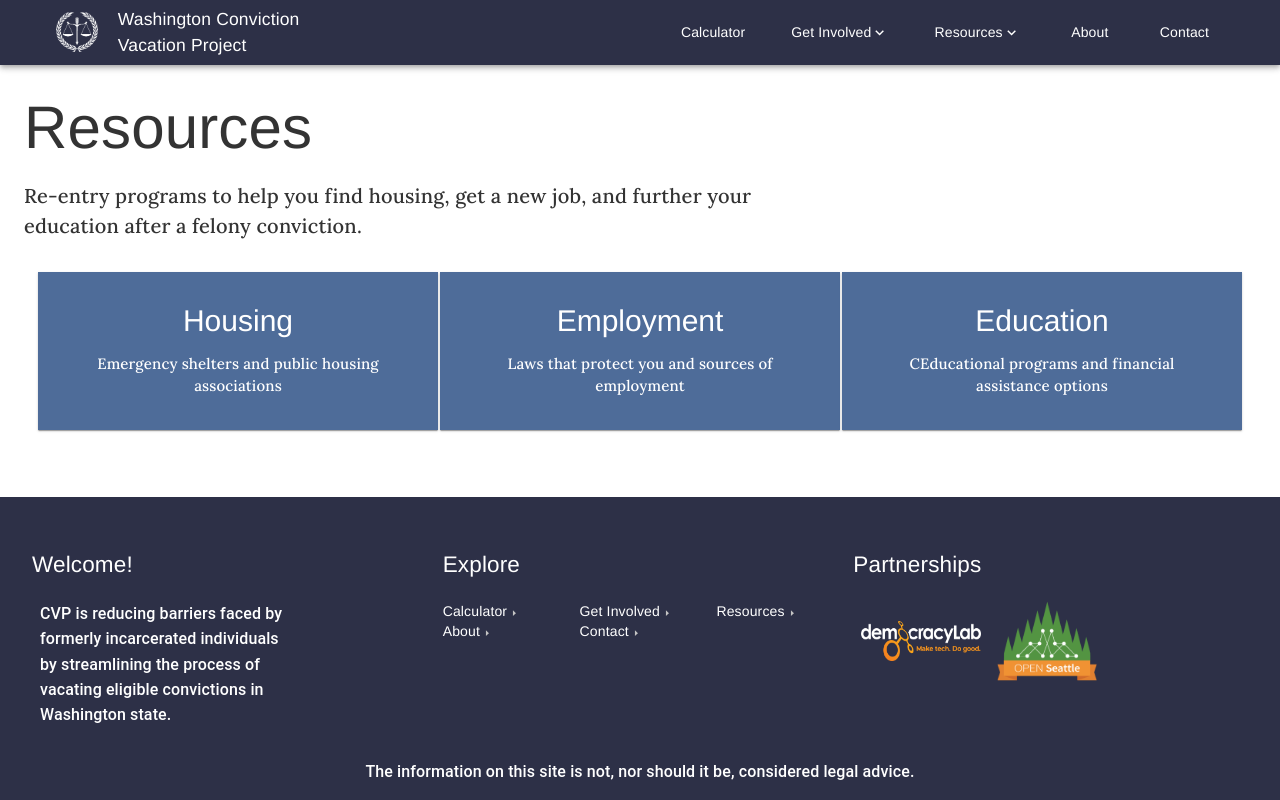
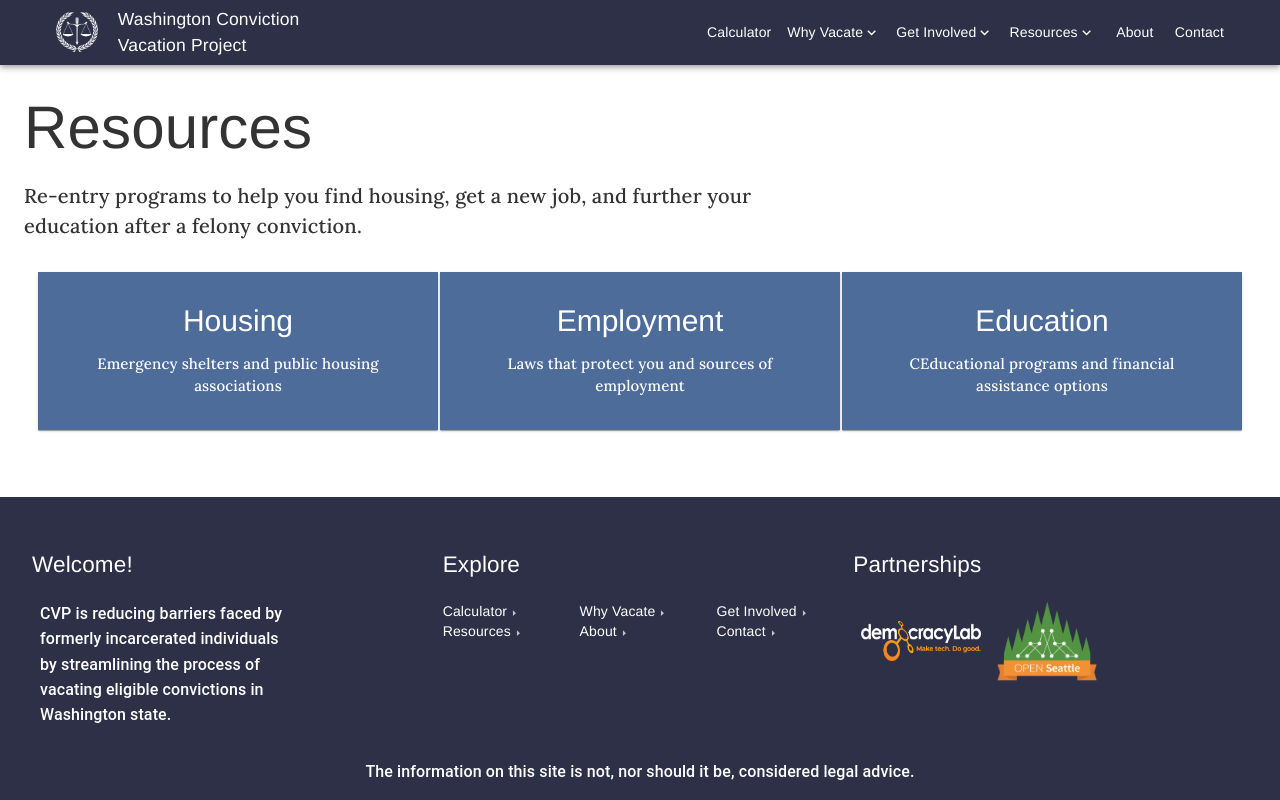
Before and after one commit to openseattle/clearviction-v1, a React (Create React App) app: page /resources/assistance in a window 1280 px wide. Built offline with nearby package versions, Linux system fonts and the light colour scheme.

Commit message:
add more pages

```diff
--- a/src/Components/NavigationAlt.jsx
+++ b/src/Components/NavigationAlt.jsx
@@ -10,11 +10,9 @@ import {
   ListItem,
   Container,
   makeStyles,
+  ButtonGroup,
 } from "@material-ui/core";
-import {
-  MenuSharp as MenuIcon,
-  CloseSharp,
-} from "@material-ui/icons";
+import { MenuSharp as MenuIcon, CloseSharp } from "@material-ui/icons";
 import pages from "../data/siteMap";
 import navLogo from "../Assets/cvp-logo-white.png";
 import { useState } from "react";
@@ -90,9 +88,11 @@ const NavigationAlt = () => {
 
           {/* desktop menu */}
           <Box display={{ xs: "none", md: "flex" }}>
-            {pages.map((page) => (
-              <NavButton page={page} />
-            ))}
+            <ButtonGroup>
+              {pages.map((page) => (
+                <NavButton page={page} />
+              ))}
+            </ButtonGroup>
           </Box>
           {/* mobile menu */}
 
@@ -119,7 +119,7 @@ const NavigationAlt = () => {
                 </IconButton>
               </ListItem>
               {pages.map((page, idx) => (
-               <NavButtonMobile key={idx} page={page} classes={classes}/>
+                <NavButtonMobile key={idx} page={page} classes={classes} />
               ))}
               <ListItem>
                 <Box justifyContent="center">
--- a/src/data/siteMap.ts
+++ b/src/data/siteMap.ts
@@ -6,6 +6,12 @@ type Page = {
 
 const pages: Page[] = [
   { name: "Calculator", url: "/calculator" },
+  { name: "Why Vacate", url: "/why-vacate", subpages: [
+    {name: "Housing", url: "/why-vacate/housing" },
+    {name: "Employment", url: "/why-vacate/employment" },
+    {name: "Education", url: "/why-vacate/education" },
+    {name: "Government Assistance", url: "/why-vacate/government-assistance" }
+  ]},
   {
     name: "Get Involved",
     url: "/get-involved",
--- a/src/ui-kit/NavButton.jsx
+++ b/src/ui-kit/NavButton.jsx
@@ -9,8 +9,7 @@ import { ExpandMoreOutlined } from "@material-ui/icons";
 import { useState } from "react";
 
 const useStyles = makeStyles((theme) => ({
-  navLink: {
-    margin: 15,
+  navButtonStyle: {
     color: "white",
     textTransform: "none",
     "&:hover": { color: "white", textDecoration: "underline" },
@@ -35,7 +34,7 @@ const NavButton = ({ page, theme }) => {
   if (subpages) {
     return (
       <div>
-        <Button className={classes.navLink} onClick={handleClick}>
+        <Button className={classes.navButtonStyle} onClick={handleClick}>
           <Typography className={classes.navText}>{name}</Typography>
           <ExpandMoreOutlined />
         </Button>
@@ -57,7 +56,7 @@ const NavButton = ({ page, theme }) => {
     );
   } else {
     return (
-      <Button className={classes.navLink} href={url}>
+      <Button className={classes.navButtonStyle} href={url}>
         <Typography className={classes.navText}>{name}</Typography>
       </Button>
     );
```
